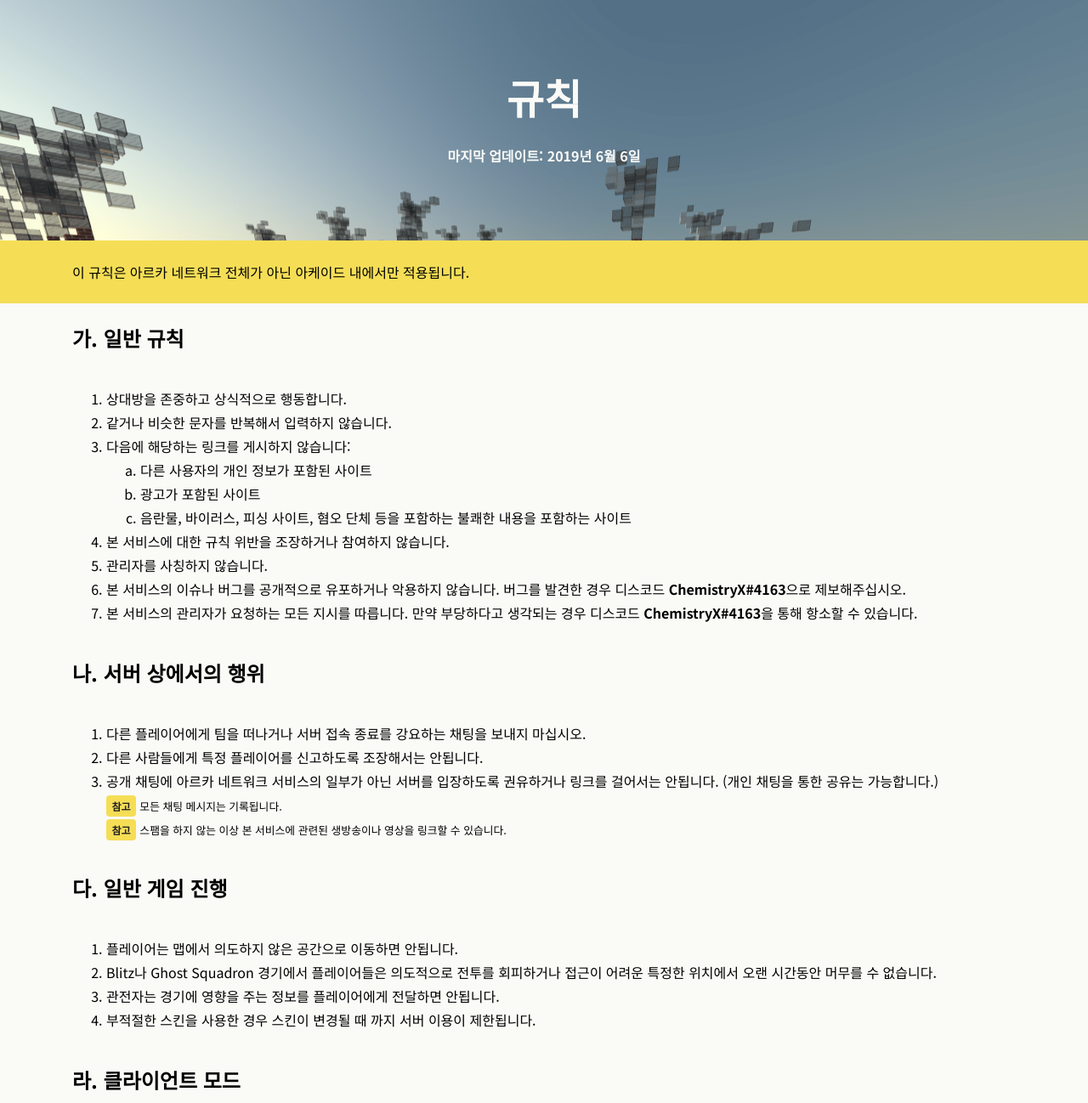
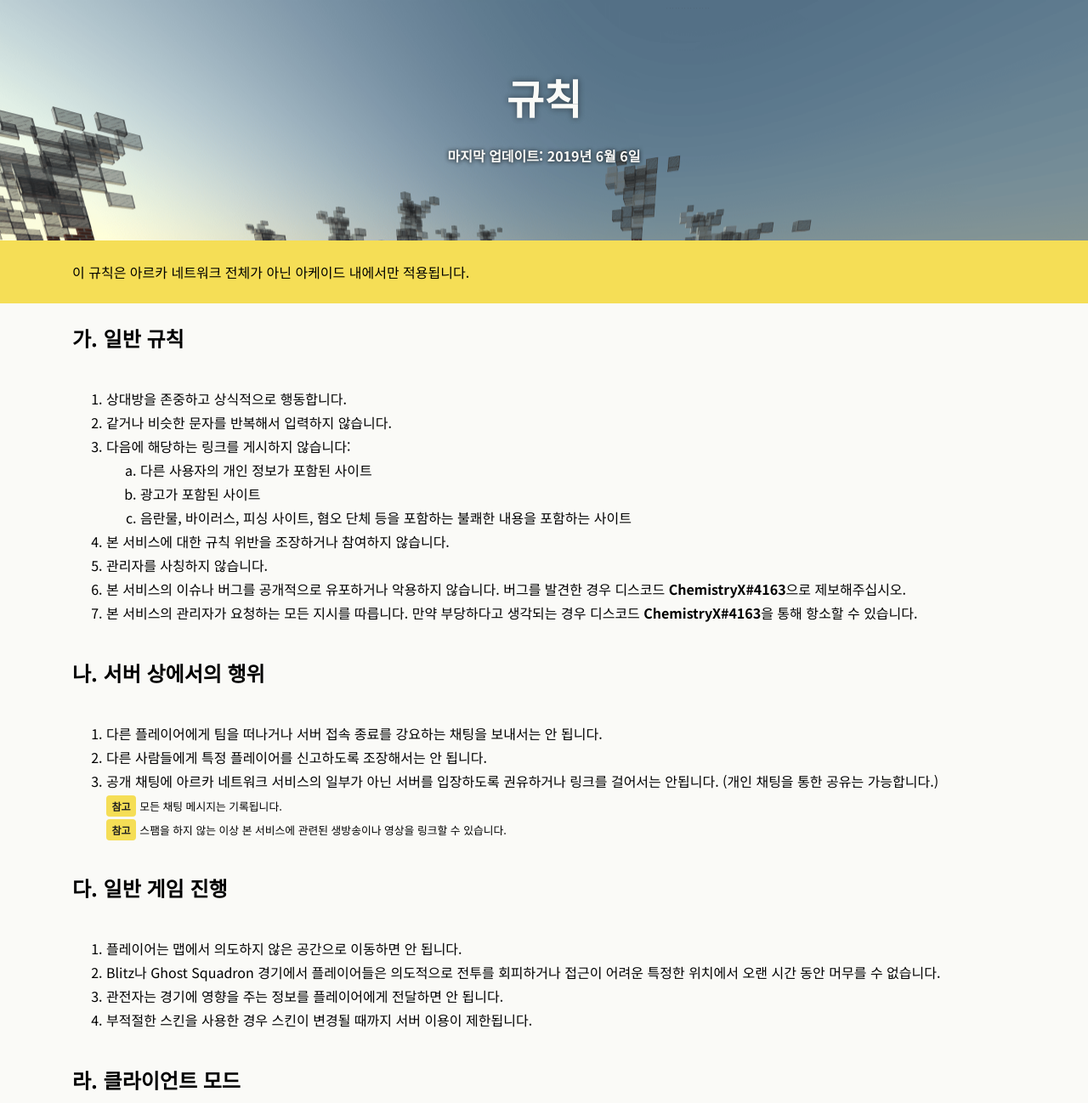
Before and after one commit to VitaminK1/arcade.chemistryx.me, a Jekyll site: the page built from rules.md, in a window 1280 px wide. Shown: the top 1298 px of the page at 85% size. Built offline with Jekyll 4.4.1, drawn with Linux system fonts in a browser that asks for light colours; some of the changed text lies outside the part shown.

Commit message:
grammar improvements and style improvements

```diff
--- a/_layouts/default.html
+++ b/_layouts/default.html
@@ -5,6 +5,8 @@
 </head>
 <body>
     {{ content }}
+    {% unless page.url =="/" %}
     {% include footer.html %}
+    {% endunless %}
 </body>
 </html>
--- a/resources/scss/_variables.scss
+++ b/resources/scss/_variables.scss
@@ -3,6 +3,8 @@ $base-color: #1f1f1f;
 $gray: #bbb;
 $green: #32d296;
 $green-heavy: #2bb37e;
+$purple: #cd2d69;
+$purple-heavy: #ad265a;
 
 $warning: #f5de56;
 $success: #9bf556;
--- a/resources/scss/global.scss
+++ b/resources/scss/global.scss
@@ -4,6 +4,7 @@
 @import "alert";
 @import "badge";
 @import "footer";
+@import "button";
 
 body {
     background-color: $white;
--- a/rules.md
+++ b/rules.md
@@ -44,8 +44,8 @@ last_update: 2019년 6월 6일
         <div class="row">
             <div class="col-md-12">
                 <ol>
-                    <li>다른 플레이어에게 팀을 떠나거나 서버 접속 종료를 강요하는 채팅을 보내지 마십시오.</li>
-                    <li>다른 사람들에게 특정 플레이어를 신고하도록 조장해서는 안됩니다.</li>
+                    <li>다른 플레이어에게 팀을 떠나거나 서버 접속 종료를 강요하는 채팅을 보내서는 안 됩니다.</li>
+                    <li>다른 사람들에게 특정 플레이어를 신고하도록 조장해서는 안 됩니다.</li>
                     <li>공개 채팅에 아르카 네트워크 서비스의 일부가 아닌 서버를 입장하도록 권유하거나 링크를 걸어서는 안됩니다. (개인 채팅을 통한 공유는 가능합니다.)</li>
                     <span class="badge badge-warning">참고</span>
                     <small>모든 채팅 메시지는 기록됩니다.</small>
@@ -59,10 +59,10 @@ last_update: 2019년 6월 6일
         <div class="row">
             <div class="col-md-12">
                 <ol>
-                    <li>플레이어는 맵에서 의도하지 않은 공간으로 이동하면 안됩니다.</li>
-                    <li>Blitz나 Ghost Squadron 경기에서 플레이어들은 의도적으로 전투를 회피하거나 접근이 어려운 특정한 위치에서 오랜 시간동안 머무를 수 없습니다.</li>
-                    <li>관전자는 경기에 영향을 주는 정보를 플레이어에게 전달하면 안됩니다.</li>
-                    <li>부적절한 스킨을 사용한 경우 스킨이 변경될 때 까지 서버 이용이 제한됩니다.</li>
+                    <li>플레이어는 맵에서 의도하지 않은 공간으로 이동하면 안 됩니다.</li>
+                    <li>Blitz나 Ghost Squadron 경기에서 플레이어들은 의도적으로 전투를 회피하거나 접근이 어려운 특정한 위치에서 오랜 시간 동안 머무를 수 없습니다.</li>
+                    <li>관전자는 경기에 영향을 주는 정보를 플레이어에게 전달하면 안 됩니다.</li>
+                    <li>부적절한 스킨을 사용한 경우 스킨이 변경될 때까지 서버 이용이 제한됩니다.</li>
                 </ol>
             </div>
         </div>
@@ -106,16 +106,17 @@ last_update: 2019년 6월 6일
                     <ol type="a">
                         <li>팀 동료 또는 팀 핵심 시설(예: 상자, 방어물 또는 광석) 근처에 TNT를 배치 및 설정하는 행위</li>
                         <li>자신의 팀의 상자나 작업대를 파괴하는 행위</li>
-                        <li>팀킬(사람 아래 블럭을 제거하여 떨어지게 하거나 동료들을 세상 밖으로 밀어내는 행위)</li>
+                        <li>팀킬(사람 아래 블록을 제거하여 떨어지게 하거나 동료들을 세상 밖으로 밀어내는 행위)</li>
                         <li>명시적 허가 없이 다른 플레이어가 만든 TNT 대포를 사용 혹은 수정하는 행위</li>
                         <li>다른 팀원에게 지원 또는 협력하는 행위</li>
+                        <li>승리 조건을 충족했음에도 불구하고 의도적으로 게임을 연장시키는 행위</li>
                     </ol>
                     <li>다음 행위는 무분별한 것으로 간주되며 강력하게 권장되지 않으며 어길 시 경고를 받을 수 있습니다.</li>
                     <ol type="a">
                         <li>자신의 기지에 TNT를 배치하거나 자신의 기지에 TNT 타워를 짓는 행위</li>
                         <li>동료 또는 목표물 근처에 보호되지 않은 TNT를 설치하는 행위</li>
                     </ol>
-                    <li>그 행위가 고의가 아니었을지라도 자신의 팀이 경기에서 승리하는 것을 방해하는 모든 행위는 여전히 "팀 방해"로 간주되고 그에따라 처벌을 받을 수 있습니다.</li>
+                    <li>그 행위가 고의가 아니었을지라도 자신의 팀이 경기에서 승리하는 것을 방해하는 모든 행위는 여전히 "팀 방해"로 간주되고 그에 따라 처벌을 받을 수 있습니다.</li>
                     <span class="badge badge-warning">참고</span>
                     <small>플레이어가 팀을 방해하는 행위는 <strong>절대로</strong> 허용되지 않습니다. 이는 다른 방해자에게 복수하는 행위도 포함됩니다.</small>
                 </ol>
@@ -126,22 +127,16 @@ last_update: 2019년 6월 6일
             <div class="col-md-12">
                 <ol>
                     <li>모든 플레이어는 모든 맵 규칙을 숙지하는 것에 책임이 있습니다. 맵 규칙은 /map 명령어를 통해 찾을 수 있습니다.</li>
-                    <li>/map에서의 규칙은 동일한 주제에 관한 경우 이 규정집보다 높은 우선 순위를 가지고 있습니다.</li>
+                    <li>/map에서의 규칙은 동일한 주제에 관한 경우 이 규정집보다 높은 우선순위를 가지고 있습니다.</li>
                 </ol>
             </div>
         </div>
-        <h2>아. Consequences</h2>
-        <div class="row">
-            <div class="col-md-12">
-
-            </div>
-        </div>
-        <h2>자. 기타</h2>
+        <h2>아. 기타</h2>
         <div class="row">
             <div class="col-md-12">
                 <ol>
                     <li>이 규칙들은 공지 후에 수정될 수 있습니다.</li>
-                    <li>플레이어는 규칙 변경을 숙지하는 것에 대한 책임 있습니다.</li>
+                    <li>플레이어는 규칙 변경을 숙지하는 것에 대한 책임이 있습니다.</li>
                     <li>본 서비스 관리자는 사전 통지 없이 플레이어를 차단하거나 차단을 해제할 수 있는 권리를 가집니다.</li>
                 </ol>
             </div>
```
Also changed, not shown: index.md (+12 -2 lines), resources/scss/_banner.scss (+10 -0 lines), resources/scss/_button.scss (added, +39 -0 lines), resources/css/global.min.css.
